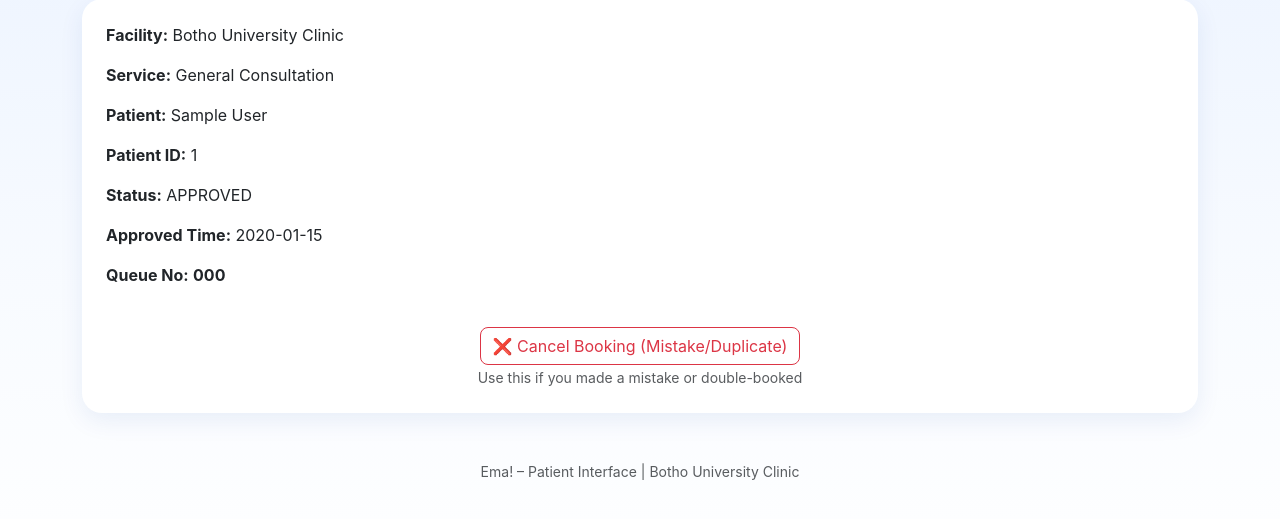
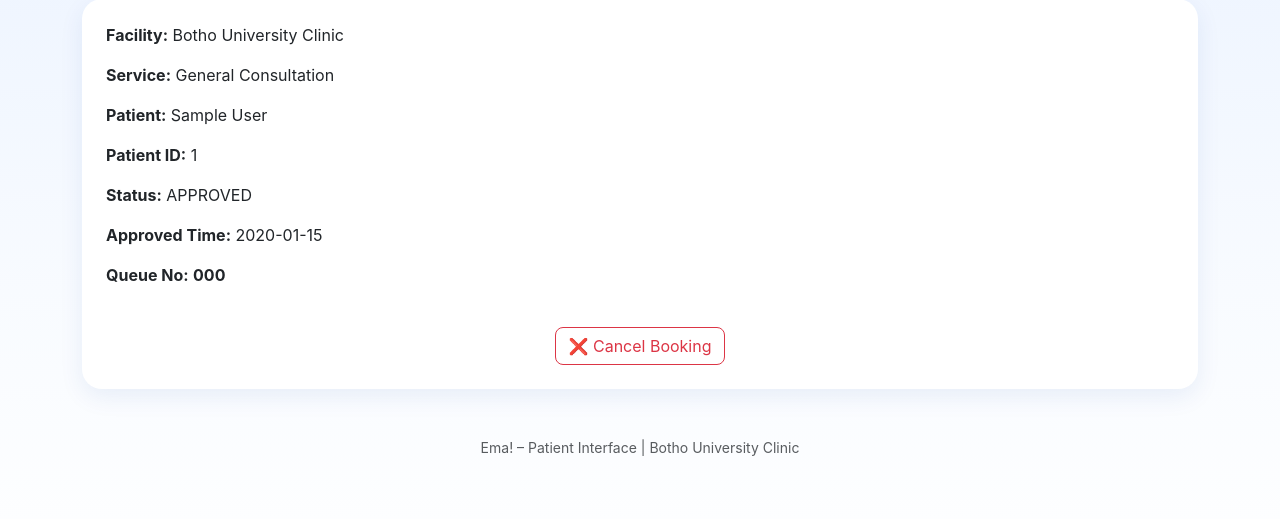
Before and after one commit to beneshedonald-bot/ema-smart-queue, a Flask app: page /status/1 in a window 1280 px wide. Shown: the part 189-708 px from the top of the page. Run offline with Flask 3, Linux system fonts and the light colour scheme; data comes from the database, SQL or seed files in the repository; tables that the repository leaves empty hold one stand-in row (values such as "Sample post"); some libraries are stand-ins or nearby versions.

Commit message:
Update status.html

```diff
--- a/templates/status.html
+++ b/templates/status.html
@@ -25,17 +25,13 @@
   <span class="fw-normal small">{{ position - 1 }} person(s) ahead of you in your line.</span>
 </div>
 {% elif appt.status == 'BOOKED' %}
-<div class="alert alert-warning text-center rounded-3 mt-3">
-  Waiting for nurse to approve. You will get your Line + Queue Number after approval.
-</div>
 {% endif %}
 
 {% if appt.status not in ['completed', 'cancelled', 'canceled'] %}
 <div class="mt-4 text-center">
   <form method="POST" action="/cancel/{{ appt.id }}" onsubmit="return confirm('Cancel your booking? You will need to book again if this was a mistake!')">
-    <button type="submit" class="btn btn-outline-danger rounded-3">❌ Cancel Booking (Mistake/Duplicate)</button>
+    <button type="submit" class="btn btn-outline-danger rounded-3">❌ Cancel Booking</button>
   </form>
-  <small class="text-muted">Use this if you made a mistake or double-booked</small>
 </div>
 {% endif %}
 
```
